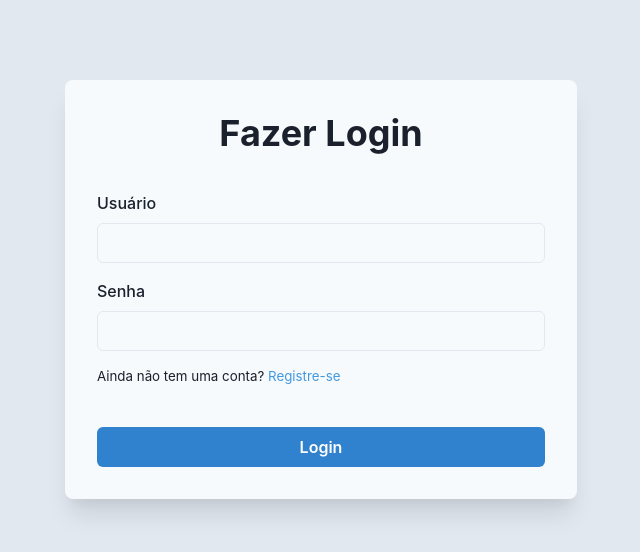
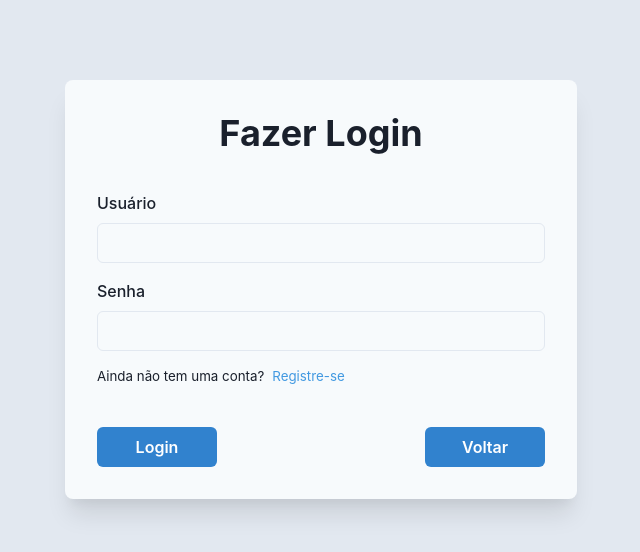
Before and after one commit to raphael-foliveira/todoapp, a Next.js app: page /login in a window 1280 px wide. Shown: the top 552 px of the page, without its empty margins (319-959 px from the left). Built offline with nearby package versions, Linux system fonts and the light colour scheme.

Commit message:
Add md5 hash

```diff
--- a/components/Forms/LoginForm.tsx
+++ b/components/Forms/LoginForm.tsx
@@ -6,7 +6,6 @@ import {
     FormLabel,
     Button,
     Text,
-    Link,
     Flex,
     Box,
 } from "@chakra-ui/react";
@@ -15,6 +14,7 @@ import { ChangeEvent, FormEvent, useState } from "react";
 import { authenticateUser } from "../../services/user-services";
 import { useRouter } from "next/router";
 import Head from "next/head";
+import Link from "next/link";
 
 type LoginFormState = {
     username: string;
@@ -61,9 +61,9 @@ export default function LoginForm() {
 
     return (
         <>
-        <Head>
-            <title>Login</title>
-        </Head>
+            <Head>
+                <title>Login</title>
+            </Head>
             <Flex justifyContent="center" padding={"5em 0"} width="100%">
                 <FormCard>
                     <form action="" method="" onSubmit={handleSubmit}>
@@ -83,23 +83,32 @@ export default function LoginForm() {
                                     onChange={handleFormChange}
                                 />
                             </FormControl>
-                            {!formState.formIsValid && <Text color={"red.400"}>Credenciais inválidas</Text>}
+                            {!formState.formIsValid && (
+                                <Text color={"red.400"}>Credenciais inválidas</Text>
+                            )}
                             <Stack spacing={10}>
-                                <Stack
-                                    direction={{ base: "column", sm: "row" }}
-                                    align={"start"}
-                                    justify={"space-between"}
-                                >
-                                    <Text fontSize={"smaller"}>
-                                        Ainda não tem uma conta?{" "}
-                                        <Link color={"blue.400"} marginLeft="" href="/cadastrar">
+                                <Stack direction={{ base: "column", sm: "row" }} align={"start"}>
+                                    <Text fontSize={"smaller"}>Ainda não tem uma conta?</Text>
+                                    <Link href="/cadastrar">
+                                        <Text color={"blue.400"} fontSize={"smaller"}>
                                             Registre-se
-                                        </Link>
-                                    </Text>
+                                        </Text>
+                                    </Link>
                                 </Stack>
-                                <Button type="submit" colorScheme={"blue"} color={"white"}>
-                                    Login
-                                </Button>
+                                <Flex justifyContent={"space-between"} wrap="wrap" gap={4}>
+                                    <Button
+                                        type="submit"
+                                        colorScheme={"blue"}
+                                        width="120px"
+                                    >
+                                        Login
+                                    </Button>
+                                    <Link href="/">
+                                        <Button width={"120px"} colorScheme="blue">
+                                            Voltar
+                                        </Button>
+                                    </Link>
+                                </Flex>
                             </Stack>
                         </Stack>
                     </form>
--- a/package.json
+++ b/package.json
@@ -20,6 +20,7 @@
     "@types/react-dom": "18.0.8",
     "@types/swagger-ui-react": "^4.11.0",
     "framer-motion": "^7.6.4",
+    "md5": "^2.3.0",
     "next": "13.0.1",
     "next-swagger-doc": "^0.3.6",
     "prisma": "^4.5.0",
--- a/services/user-services.ts
+++ b/services/user-services.ts
@@ -1,28 +1,47 @@
 import { User } from "prisma/prisma-client";
 import { UserWithToDos } from "../components/UserProfile/UserProfile";
 
-export const createUser = async (userInfo: { username: string; password: string }) => {
+const md5 = require("md5");
+
+export const createUser = async ({
+    username,
+    password,
+}: {
+    username: string;
+    password: string;
+}) => {
+    const hashedPassword = md5(password);
     const response = await fetch("/api/usuarios", {
         method: "POST",
         headers: {
             "Content-Type": "application/json",
         },
-        body: JSON.stringify(userInfo),
+        body: JSON.stringify({
+            username: username,
+            password: hashedPassword,
+        }),
     });
     const newUser = await response.json();
     return newUser;
 };
 
-export const authenticateUser = async (providedCredentials: {
+export const authenticateUser = async ({
+    username,
+    password,
+}: {
     username: string;
     password: string;
 }): Promise<User | null> => {
+    const hashedPassword = md5(password);
     const response = await fetch("/api/autorizar", {
         method: "POST",
         headers: {
             "Content-Type": "application/json",
         },
-        body: JSON.stringify(providedCredentials),
+        body: JSON.stringify({
+            username: username,
+            password: hashedPassword,
+        }),
     });
     if (response.status === 401) {
         return null;
```
Also changed, not shown: components/Forms/RegisterForm.tsx (+5 -8 lines), 1 other file (tests, documents, lock files or other folders).
